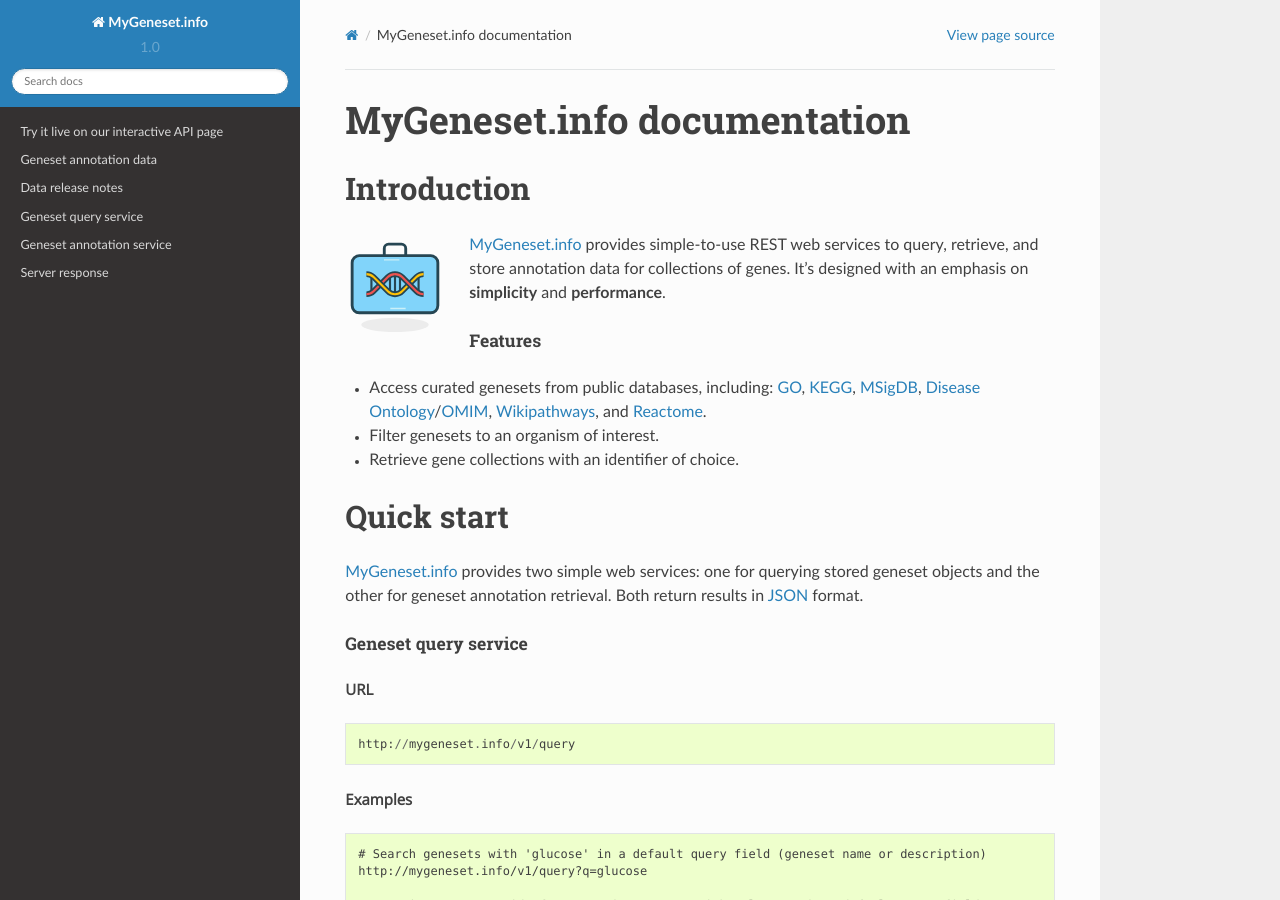
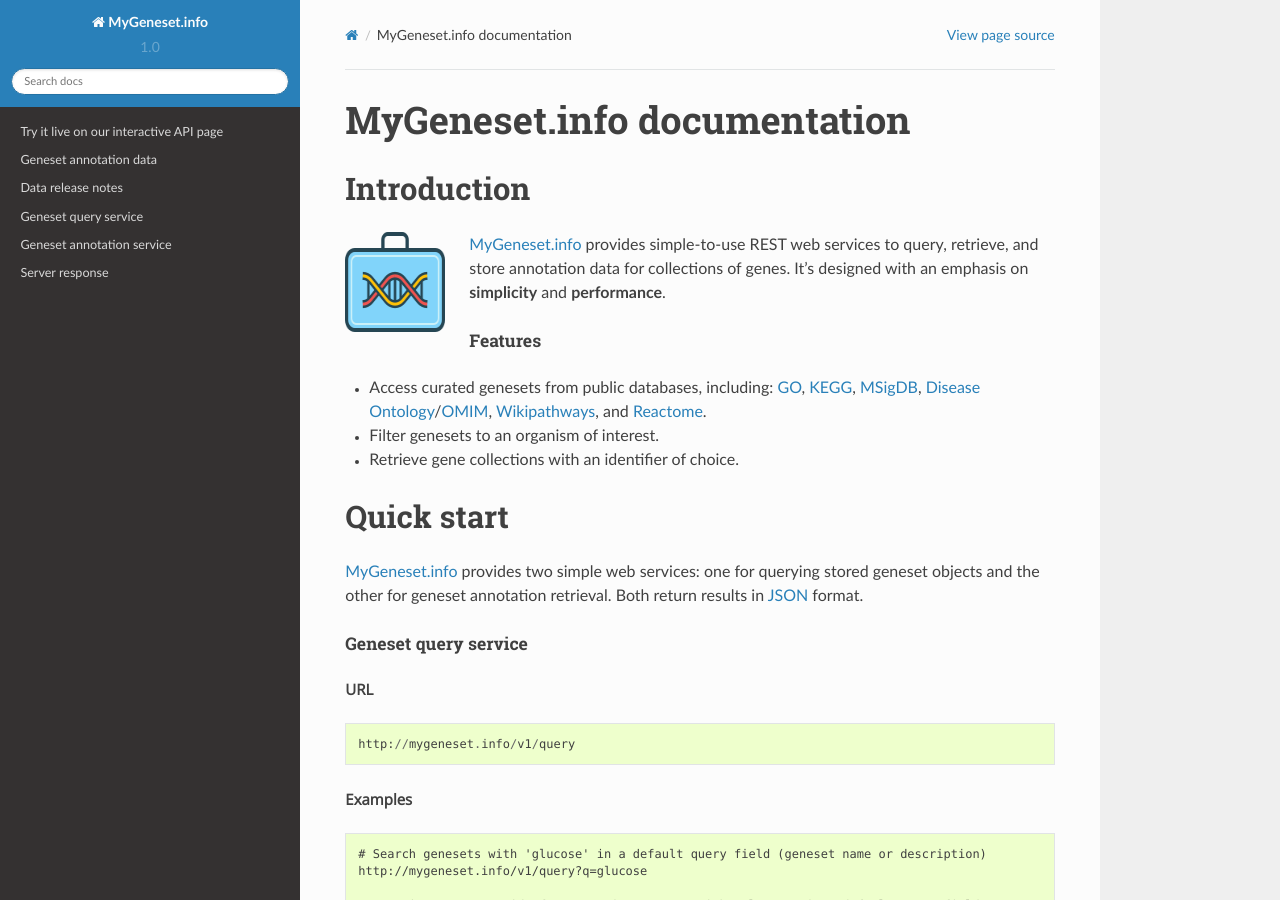
Before and after one commit to biothings/mygeneset.info, a Sphinx documentation site: the page built from docs/index.rst, in a window 1280 px wide and 900 px high. Built offline with Sphinx 7.4.7 and the Read the Docs theme 2.0.0, drawn with Linux system fonts in a browser that asks for light colours; some web fonts are replaced.

Commit message:
Replace logo

```diff
--- a/docs/index.rst
+++ b/docs/index.rst
@@ -4,7 +4,7 @@
 Introduction
 -------------
 
-.. image:: _static/logo.svg
+.. image:: _static/logo.png
    :align: left
    :height: 100px
    :width: 100px
```
Also changed, not shown: docs/_static/logo.png, docs/_static/logo.svg (deleted).
